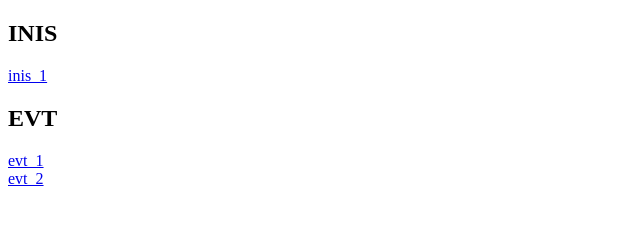
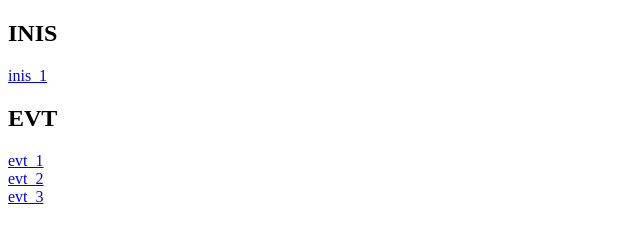
Before and after one commit to shamrr/INIS-EVT-labs, a plain HTML site: page index.html in a window 1280 px wide. Shown: the full height of the page, 0-640 px from the left. Drawn offline with Linux system fonts and the light colour scheme.

Commit message:
create link for evt_lab3

```diff
--- a/index.html
+++ b/index.html
@@ -14,5 +14,7 @@
     <a href="evt/evt_1/evt_1.html">evt_1</a>
     <br>
     <a href="evt/evt_2/evt_2.html">evt_2</a>
+    <br>
+    <a href="evt/evt_3/evt_3.html">evt_3</a>
 </body>
 </html>
```
